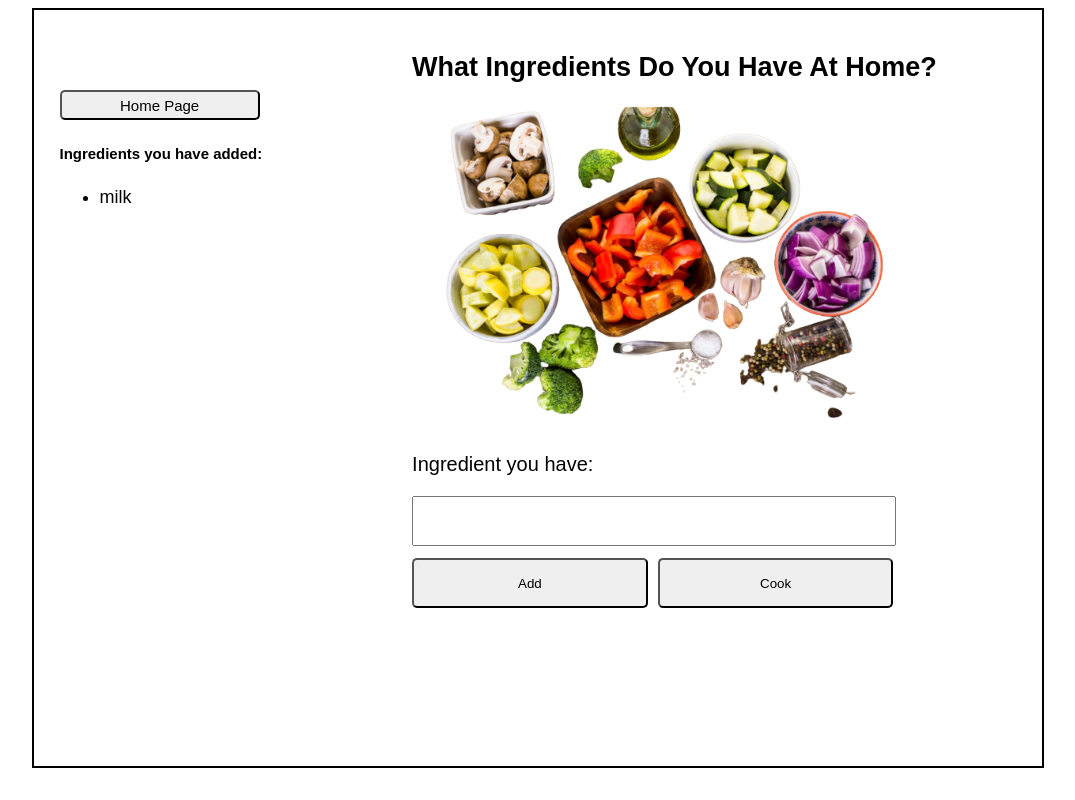
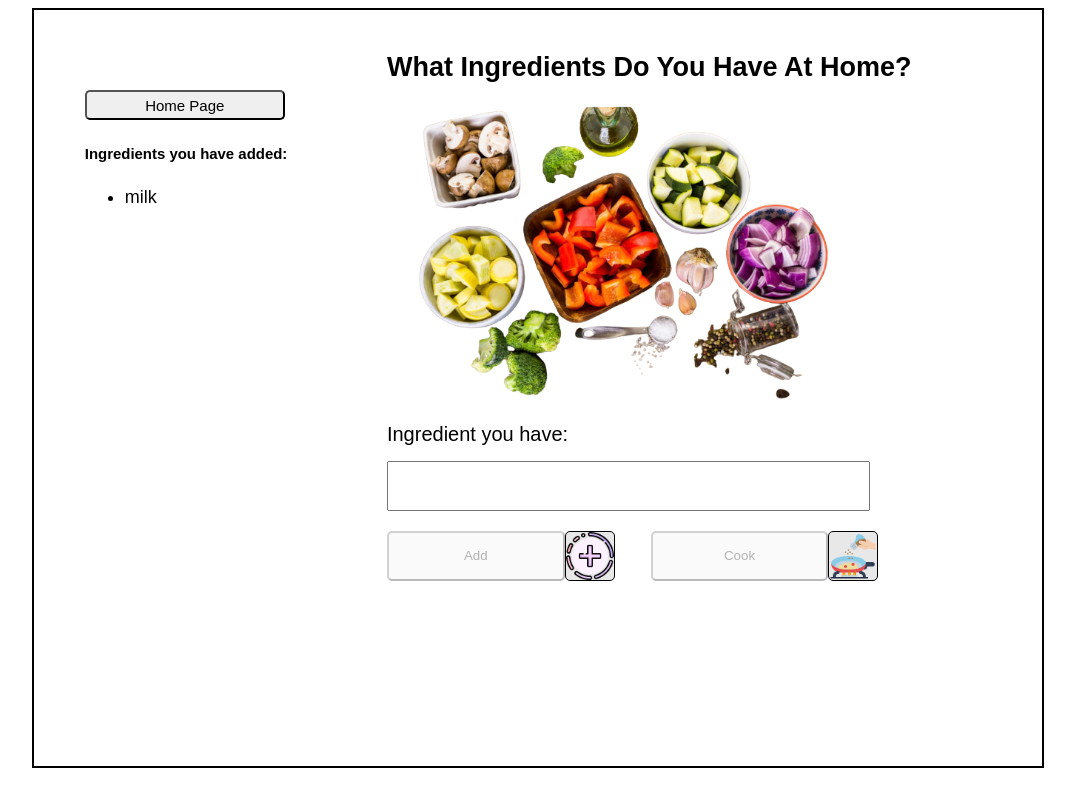
Before and after one commit to happyzhu-tech/mvp, a React app: page / in a window 1280 px wide. Shown: the whole page, without its empty margins (102-1177 px from the left). Built offline with nearby package versions, Linux system fonts and the light colour scheme; the HTML template or start-up script is replaced by a standard one.

Commit message:
add and cook buttons are diabled when ingredients haven't been added

```diff
--- a/client/src/components/AddIngredient/AddIngredient.jsx
+++ b/client/src/components/AddIngredient/AddIngredient.jsx
@@ -1,18 +1,36 @@
-import React from 'react';
+import React, { useState } from 'react';
 import style from './AddIngredient.module.css';
-import ingredients from './ingredients.png';
+import ingredientImg from './ingredients.png';
+import add from './add.png';
+import cook from './cook.png';
 
 const AddIngredient = () => {
+  const [ingredients, setIngredients] = useState([]);
+  const [inputValue, setInputValue] = useState('');
+
+  const inputChangeHandler = (event) => {
+    setInputValue(event.target.value);
+  };
+
   return (
     <div className={style.rightContent}>
       <h2>What Ingredients Do You Have At Home?</h2>
-      <img src={ingredients} className={style.image}></img>
+      <img src={ingredientImg} className={style.image}></img>
       <div>
         <label htmlFor='ingredient' className={style.label}>Ingredient you have:</label>
-        <input type='text' name='ingredient' id='ingredient' className={style.inputBox}></input>
+        <input type='text' name='ingredient' id='ingredient' className={style.inputBox} value={inputValue}
+          onChange={inputChangeHandler}></input>
       </div>
-      <button className={style.button}>Add</button>
-      <button className={style.button}>Cook</button>
+      <div className={style.buttons}>
+        <div className={style.bigButton}>
+          <button className={style.button} disabled={!inputValue}>Add</button>
+          <img src={add} className={style.icon}></img>
+        </div>
+        <div className={style.bigButton}>
+          <button className={style.button} disabled={!ingredients.length}>Cook</button>
+          <img src={cook} className={style.icon}></img>
+        </div>
+      </div>
     </div>
   );
 };
--- a/client/src/components/AddIngredient/AddIngredient.module.css
+++ b/client/src/components/AddIngredient/AddIngredient.module.css
@@ -1,29 +1,47 @@
 .rightContent {
-  margin: 20px 0 30px 0;
+  margin: 20px 0 20px 0;
   width: 60%;
 }
 
 .image {
-  width: 80%;
+  width: 75%;
   height: auto;
-  margin-bottom: 20px;
+  margin-bottom: 10px;
 }
 
 .label {
   font-size: 20px;
-
 }
 
 .inputBox {
-  margin-top: 20px;
+  margin-top: 15px;
   width: 80%;
   height:50px;
   font-size: 20px;
 }
-
-.button {
-  margin-top: 2%;
-  width: 39%;
+.buttons {
+  display: flex;
+}
+.bigButton {
+  margin-top: 20px;
+  width: 42%;
   height: 50px;
   margin-right: 10px;
+  display: flex;
 }
+.button {
+  width: 70%;
+  height: 50px;
+}
+
+.icon {
+  width: 50px;
+  height: 50px;
+  border: 1px black solid;
+  border-radius: 5px;
+  background-color: rgba(184, 180, 180, 0.31);
+}
+
+.icon:hover {
+  background-color: rgba(243, 135, 3, 0.659)
+}
--- a/client/src/components/App.module.css
+++ b/client/src/components/App.module.css
@@ -9,5 +9,5 @@
 .mainContent {
   width: 100%;
   display: flex;
-  justify-content: space-around;
+  justify-content: center;
 }
```
Also changed, not shown: client/src/components/AddIngredient/add.png (added), client/src/components/AddIngredient/cook.png (added), 2 other files (tests, documents, lock files or other folders).
